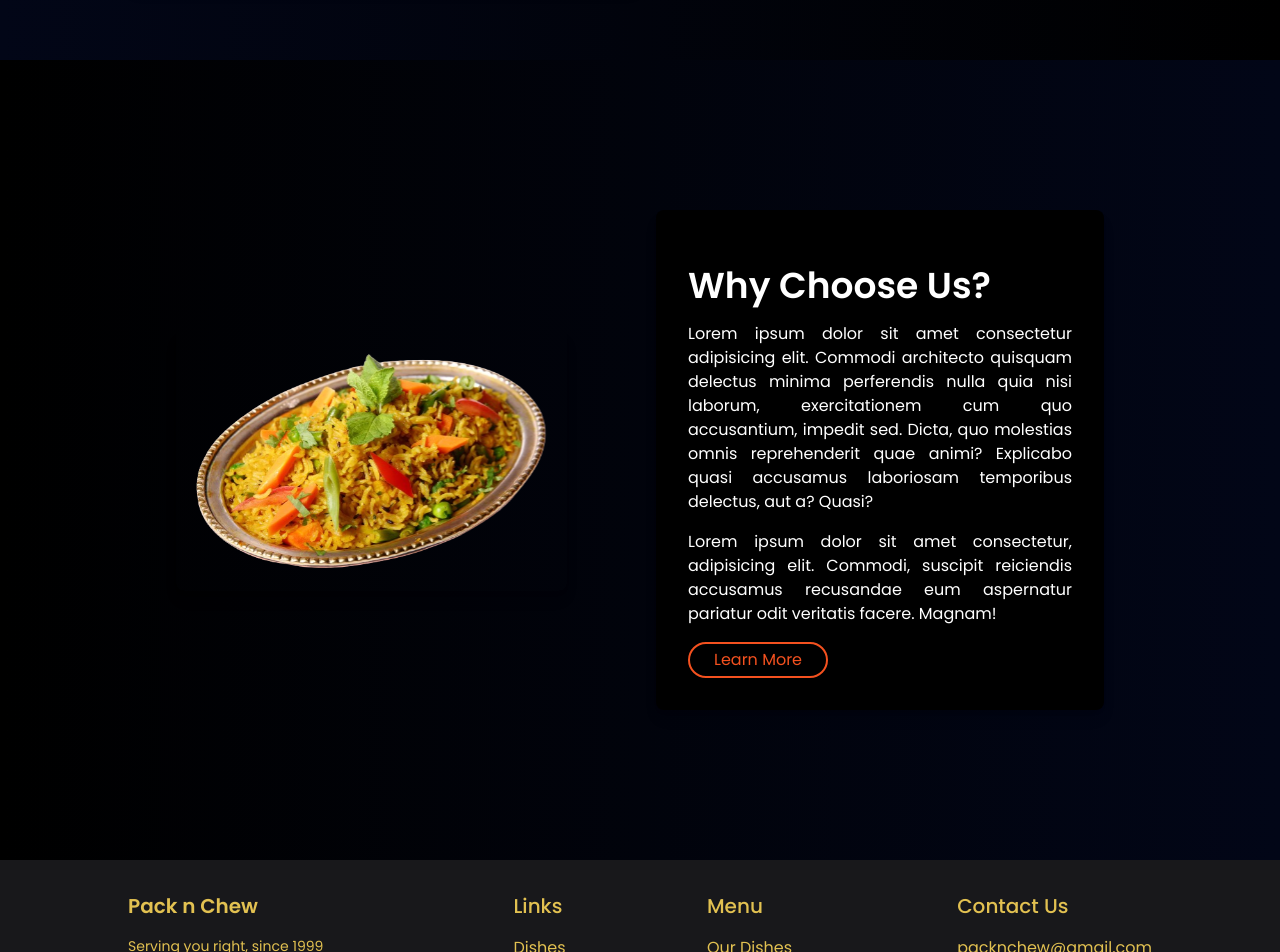
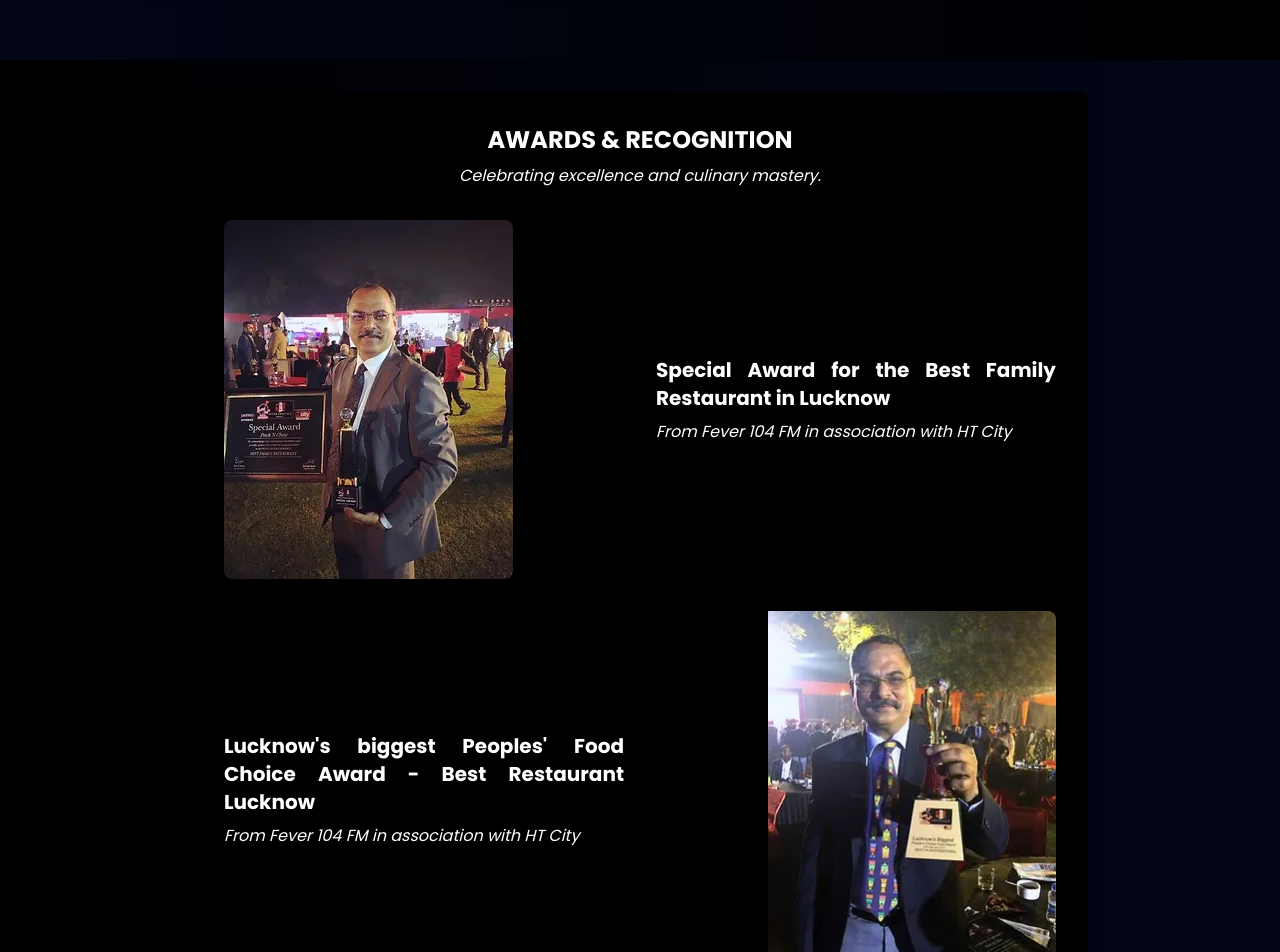
Before and after one commit to hneelabh/PacknChew, a React (Vite) app: page /about in a window 1280 px wide. Shown: the part 740-1692 px from the top of the page. Built offline with nearby package versions, Linux system fonts and the light colour scheme.

Commit message:
Added Awards and Other Items

```diff
--- a/src/App.jsx
+++ b/src/App.jsx
@@ -14,6 +14,7 @@ import Menu from "./components/Menu";
 import Reviews from "./components/Review";
 import Review from "./components/Review";
 import Reservation from "./components/Reservation";
+import Awards from "./components/Awards";
 
 const App = () => {
 
@@ -55,6 +56,7 @@ const App = () => {
         <Route path="/about" element={<>
           <Navbar/>
           <ChefsNote />
+          <Awards />
           <WhyChooseUs />
           <Footer />
         </>} />
--- /dev/null
+++ b/src/components/Awards.jsx
@@ -0,0 +1,42 @@
+import React from "react";
+import award1 from "../assets/award1.webp";
+import award2 from "../assets/award2.webp";
+
+const Awards = () => {
+  return (
+    <section className="min-h-screen flex items-center justify-center bg-gradient-to-r from-black to-slate-950 py-8">
+      <div className="container mx-auto px-5 lg:px-32 flex flex-col items-center gap-8">
+        <div className="bg-black text-white p-8 rounded-lg shadow-lg w-full lg:max-w-4xl space-y-8">
+          <div className="text-center mb-4">
+            <h1 className="text-2xl font-bold mb-2">AWARDS & RECOGNITION</h1>
+            <p className="italic">Celebrating excellence and culinary mastery.</p>
+          </div>
+
+          {/* First Award */}
+          <div className="flex flex-col lg:flex-row items-center gap-8">
+            <div className="w-full lg:w-1/2 max-w-md">
+              <img src={award1} alt="Special Award for the Best Family Restaurant in Lucknow" className="rounded-lg shadow-lg" />
+            </div>
+            <div className="w-full lg:w-1/2 text-justify">
+              <h2 className="text-xl font-bold mb-2">Special Award for the Best Family Restaurant in Lucknow</h2>
+              <i>From Fever 104 FM in association with HT City</i>
+            </div>
+          </div>
+
+          {/* Second Award */}
+          <div className="flex flex-col lg:flex-row-reverse items-center gap-8">
+            <div className="w-full lg:w-1/2 max-w-md">
+              <img src={award2} alt="Lucknow's biggest Peoples' Food Choice Award - Best Restaurant Lucknow" className="rounded-lg shadow-lg lg:pl-28" />
+            </div>
+            <div className="w-full lg:w-1/2 text-justify">
+              <h2 className="text-xl font-bold mb-2">Lucknow&apos;s biggest Peoples&apos; Food Choice Award - Best Restaurant Lucknow</h2>
+              <i>From Fever 104 FM in association with HT City</i>
+            </div>
+          </div>
+        </div>
+      </div>
+    </section>
+  );
+};
+
+export default Awards;
--- a/src/components/ChefsNote.jsx
+++ b/src/components/ChefsNote.jsx
@@ -15,7 +15,7 @@ const ChefsNote = () => {
             <br />
             <br />
             <b>
-              <i>Bon Appetit `</i>
+              <i>Bon Appétit </i>
             </b>
             <br />
             <br />
--- a/src/components/WhyChooseUs.jsx
+++ b/src/components/WhyChooseUs.jsx
@@ -4,7 +4,7 @@ import Button from "../layouts/Button";
 
 const WhyChooseUs = () => {
   return (
-    <div className="min-h-screen flex flex-col lg:flex-row justify-center items-center bg-gradient-to-r from-black to-slate-950 lg:px-32 px-5 py-8">
+    <div className="min-h-screen flex flex-col lg:flex-row justify-center items-center bg-gradient-to-r from-slate-950 to-black lg:px-32 px-5 py-8">
       <div className="w-full max-w-md mb-8 lg:mb-0 lg:mr-8">
         <img src={img} alt="img" className="rounded-lg shadow-lg" />
       </div>
```
Also changed, not shown: src/assets/award1.webp (added), src/assets/award2.webp (added).
